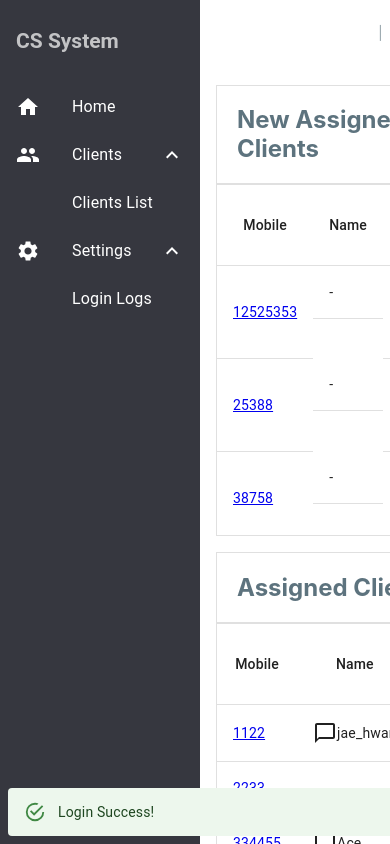
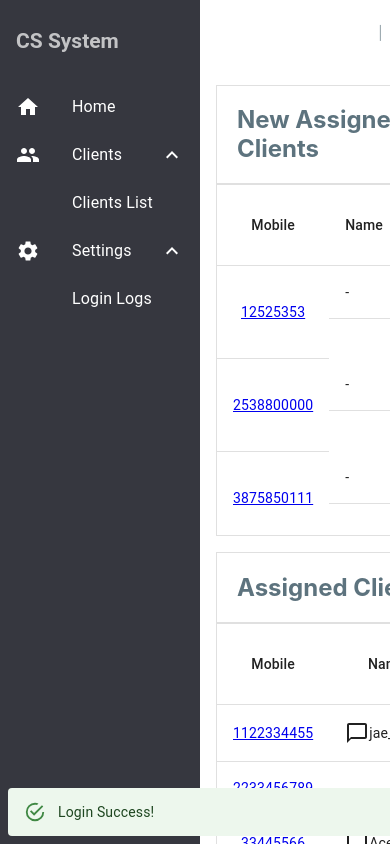
Before and after one commit to JayLiuZymber/muiCSsystem, a React (Create React App) app: page /login in a window 390 px wide. Both pictures are taken after typing "Sample", "Sample123" into the empty fields and a click on the button "LOGIN". Shown: the top 844 px of the page. Built offline with nearby package versions, Linux system fonts and the light colour scheme.

Commit message:
<> Mobile date in GridAssignedClients

```diff
--- a/src/components/home/GridAssignedClients.jsx
+++ b/src/components/home/GridAssignedClients.jsx
@@ -20,23 +20,23 @@ const title = 'Assigned Clients';
 const heads = ['Mobile', 'Name', 'Type', 'Region2'];
 const rows = [
     AssignedClient.createData(
-        [<Link to='/client' >1122</Link>],
+        [<Link to='/client' >1122334455</Link>],
         [<ChatBubbleIcon key='jae_hwan' />, 'jae_hwan'],
         'Type1', '-', '2023-05-04 15:25:36'),
     AssignedClient.createData(
-        [<Link to='/client' >2233</Link>],
+        [<Link to='/client' >2233456789</Link>],
         ['-'],
         '-', '-', '2023-05-02 15:25:36'),
     AssignedClient.createData(
-        [<Link to='/client' >334455</Link>],
+        [<Link to='/client' >33445566</Link>],
         [<ChatBubbleIcon key='Ace' />, 'Ace'],
         '-', '-', '2023-04-21 15:25:36'),
     AssignedClient.createData(
-        [<Link to='/client' >456</Link>],
+        [<Link to='/client' >45677770</Link>],
         [<ChatBubbleIcon key='Bill' />, 'Bill'],
         'Type1', '-', '2023-03-11 15:25:36'),
     AssignedClient.createData(
-        [<Link to='/client' >5566</Link>],
+        [<Link to='/client' >5566000000</Link>],
         [<ChatBubbleIcon key='Clark' />, 'Clark'],
         'Type1', '-', '2023-03-10 15:25:36'),
 ];
@@ -79,10 +79,11 @@ export default function AssignedClients() {
                         key={row.mobile}
                         sx={{ '&:last-child td, &:last-child th': { border: 0 } }}
                         >
-                        <TableCell align="left" component="th" scope="row">
+                        {/* <TableCell colSpan={1} /> */}
+                        <TableCell align="center" component="th" scope="row" >
                             {row.mobile}
                         </TableCell>
-                        <TableCell align="left" sx={{display: 'flex', alignItems: 'center'}}>
+                        <TableCell align="center" sx={{display: 'flex', alignItems: 'center'}}>
                             {row.name}
                         </TableCell>
                         <TableCell align="center">{row.type}</TableCell>
--- a/src/components/home/GridNewAssignedClients.jsx
+++ b/src/components/home/GridNewAssignedClients.jsx
@@ -23,19 +23,19 @@ const rows = [
         ['-'],
         'Type1', '-', '2023-05-02 15:25:36'),
     AssignedClient.createData(
-        [<Link to='/client' >25388</Link>],
+        [<Link to='/client' >2538800000</Link>],
         ['-'],
         '-', '-', '2023-05-01 15:25:36'),
     AssignedClient.createData(
-        [<Link to='/client' >38758</Link>],
+        [<Link to='/client' >3875850111</Link>],
         ['-'],
         '-', '-', '2023-04-22 15:25:36'),
     AssignedClient.createData(
-        [<Link to='/client' >4858</Link>],
+        [<Link to='/client' >4858111111</Link>],
         ['-'],
         'Type1', '-', '2023-03-12 15:25:36'),
     AssignedClient.createData(
-        [<Link to='/client' >5859628</Link>],
+        [<Link to='/client' >5859628888</Link>],
         ['-'],
         'Type1', '-', '2023-03-02 15:25:36'),
 ];
@@ -81,10 +81,11 @@ export default function GridNewAssignedClients() {
                                     key={row.index}
                                     sx={{ '&:last-child td, &:last-child th': { border: 0 } }}
                                 >
-                                    <TableCell align="left" component="th" scope="row">
+                                    {/* <TableCell colSpan={1} /> */}
+                                    <TableCell align="center" component="th" scope="row">
                                         {row.mobile}
                                     </TableCell>
-                                    <TableCell align="left" sx={{ display: 'flex', alignItems: 'center' }}>
+                                    <TableCell align="center" sx={{ display: 'flex', alignItems: 'center' }}>
                                         {row.name}
                                     </TableCell>
                                     <TableCell align="center">{row.type}</TableCell>
```
